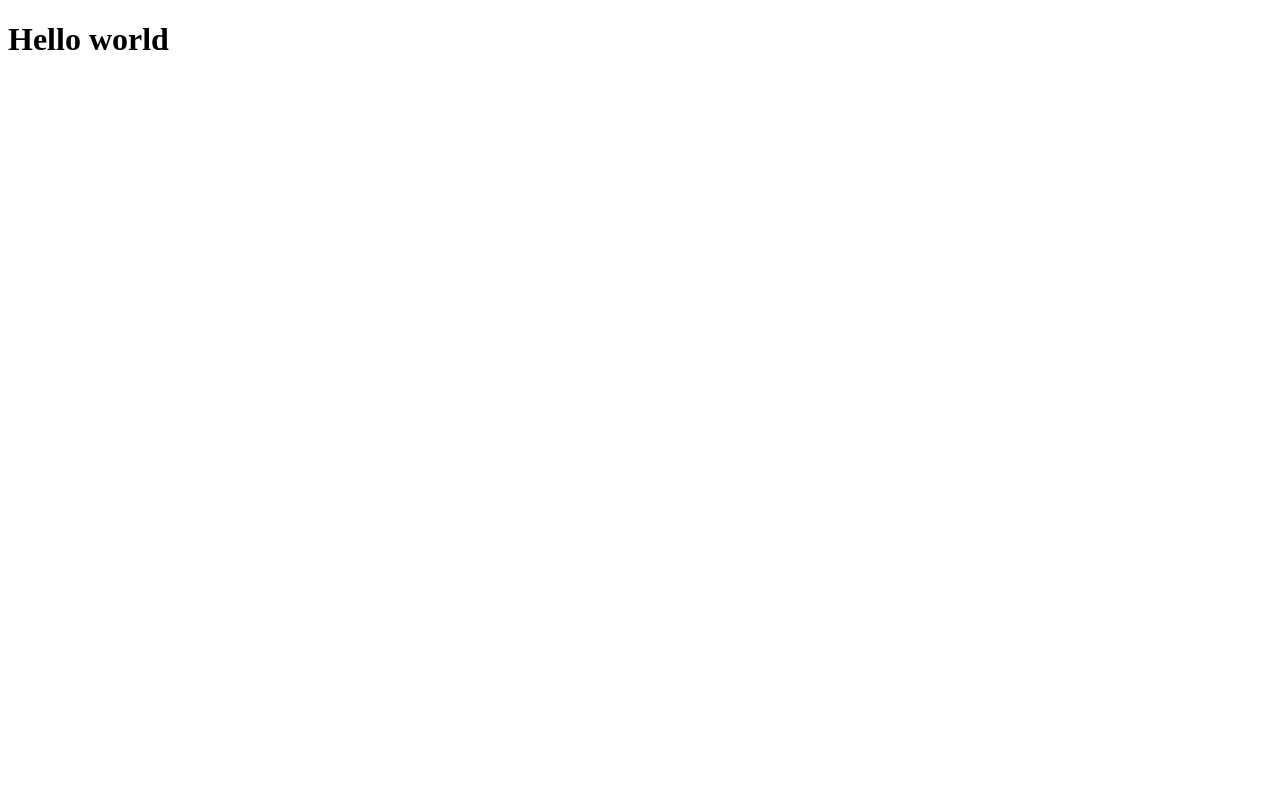
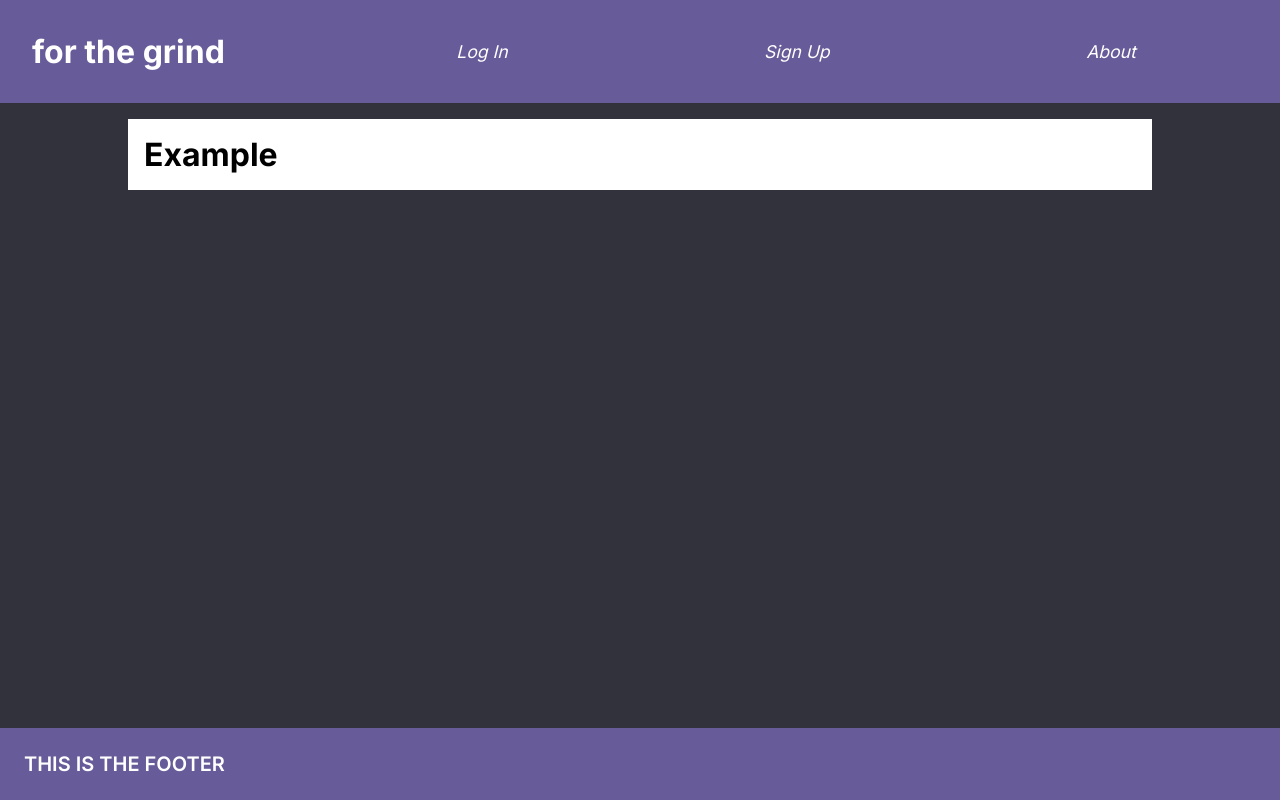
Before and after one commit to rasmus-ob/for_the_grind, a React (Create React App) app in the folder client/: page / in a window 1280 px wide. Built offline with nearby package versions, Linux system fonts and the light colour scheme.

Commit message:
Added some basic css and html

```diff
--- a/client/src/App.jsx
+++ b/client/src/App.jsx
@@ -1,7 +1,13 @@
+import Content from './components/Content';
+import Footer from './components/Footer';
+import Header from './components/Header';
+
 function App() {
 	return (
 		<div>
-			<h1>Hello world</h1>
+			<Header />
+			<Content pageName={'Example'} />
+			<Footer />
 		</div>
 	);
 }
--- /dev/null
+++ b/client/src/components/Content.jsx
@@ -0,0 +1,14 @@
+import React from 'react';
+
+import '../css/content.css';
+
+function Content({ pageName }) {
+	return (
+		<div className='content'>
+			<h1>{pageName}</h1>
+			<div className='content-graph'></div>
+		</div>
+	);
+}
+
+export default Content;
--- /dev/null
+++ b/client/src/components/Footer.jsx
@@ -0,0 +1,12 @@
+import React from 'react';
+import '../css/footer.css';
+
+function Footer() {
+	return (
+		<footer className='footer'>
+			<p className='footer-txt'>THIS IS THE FOOTER</p>
+		</footer>
+	);
+}
+
+export default Footer;
--- /dev/null
+++ b/client/src/components/Header.jsx
@@ -0,0 +1,24 @@
+import React from 'react';
+
+import '../css/header.css';
+
+function Header() {
+	return (
+		<header className='header'>
+			<h1 className='header-title'>for the grind</h1>
+			<nav className='header-nav'>
+				<li>
+					<button className='header-nav-button'>Log In</button>
+				</li>
+				<li>
+					<button className='header-nav-button'>Sign Up</button>
+				</li>
+				<li>
+					<button className='header-nav-button'>About</button>
+				</li>
+			</nav>
+		</header>
+	);
+}
+
+export default Header;
--- /dev/null
+++ b/client/src/css/content.css
@@ -0,0 +1,18 @@
+/* STYLE THE CONTENT */
+
+.content {
+	--content-txt-color: #000;
+	--content-bg-color: #fff;
+	max-width: 80%;
+	min-height: 1em;
+	margin: 1em auto;
+	padding: 1em;
+	background-color: var(--content-bg-color);
+	color: var(--content-txt-color);
+}
+
+.content-graph {
+	display: block;
+	width: 90%;
+	margin: auto;
+}
--- /dev/null
+++ b/client/src/css/footer.css
@@ -0,0 +1,14 @@
+.footer {
+	position: absolute;
+	bottom: 0;
+	left: 0;
+	right: 0;
+	background-color: var(--secondary-bg-color);
+	padding: 1.5rem;
+}
+
+.footer-txt {
+	font-weight: 600;
+	font-size: 1.25em;
+	color: var(--main-txt-color);
+}
--- /dev/null
+++ b/client/src/css/header.css
@@ -0,0 +1,55 @@
+.header {
+	background-color: var(--secondary-bg-color);
+	margin: 0;
+	padding: 1em;
+	display: flex;
+	flex-direction: row;
+	align-items: center;
+	justify-content: space-between;
+}
+
+.header-title {
+	font-size: 2em;
+	font-weight: 700;
+	margin: 0.5em;
+}
+
+.header-nav {
+	flex: 0 0 75%;
+	display: flex;
+	flex-direction: row;
+	align-items: center;
+	justify-content: space-around;
+}
+
+.header-nav > li {
+	list-style: none;
+}
+
+.header-nav-button {
+	padding: 0.25em 1em;
+	background-color: transparent;
+	color: var(--main-txt-color);
+	border: none;
+	cursor: pointer;
+	font-size: 1.1em;
+	font-style: italic;
+	transition: all 100ms linear;
+	outline: none;
+}
+
+.header-nav-button:hover {
+	--border-size: 0.25em;
+	font-weight: 500;
+	border-bottom: var(--main-txt-color) var(--border-size) solid;
+	border-radius: 4px;
+	background-color: rgba(66, 66, 66, 0.295);
+}
+
+.header-nav-button:focus {
+	--border-size: 0.25em;
+	font-weight: 500;
+	border-bottom: var(--main-txt-color) var(--border-size) solid;
+	border-radius: 4px;
+	background-color: rgba(66, 66, 66, 0.295);
+}
--- /dev/null
+++ b/client/src/css/index.css
@@ -0,0 +1,18 @@
+@import url('https://fonts.googleapis.com/css2?family=Inter:wght@100;200;300;400;500;600;700;800;900&display=swap');
+:root {
+	--main-bg-color: #31323b;
+	--secondary-bg-color: #685b99;
+	--main-txt-color: #fff;
+}
+* {
+	font-family: Inter;
+	margin: 0;
+	box-sizing: border-box;
+	padding: 0;
+}
+
+body {
+	background-color: var(--main-bg-color);
+	color: var(--main-txt-color);
+	margin: 0;
+}
--- a/client/src/index.jsx
+++ b/client/src/index.jsx
@@ -1,6 +1,8 @@
 import React from 'react';
 import ReactDOM from 'react-dom/client';
 import App from './App';
+
+import './css/index.css';
 
 const root = ReactDOM.createRoot(document.getElementById('root'));
 root.render(
```
